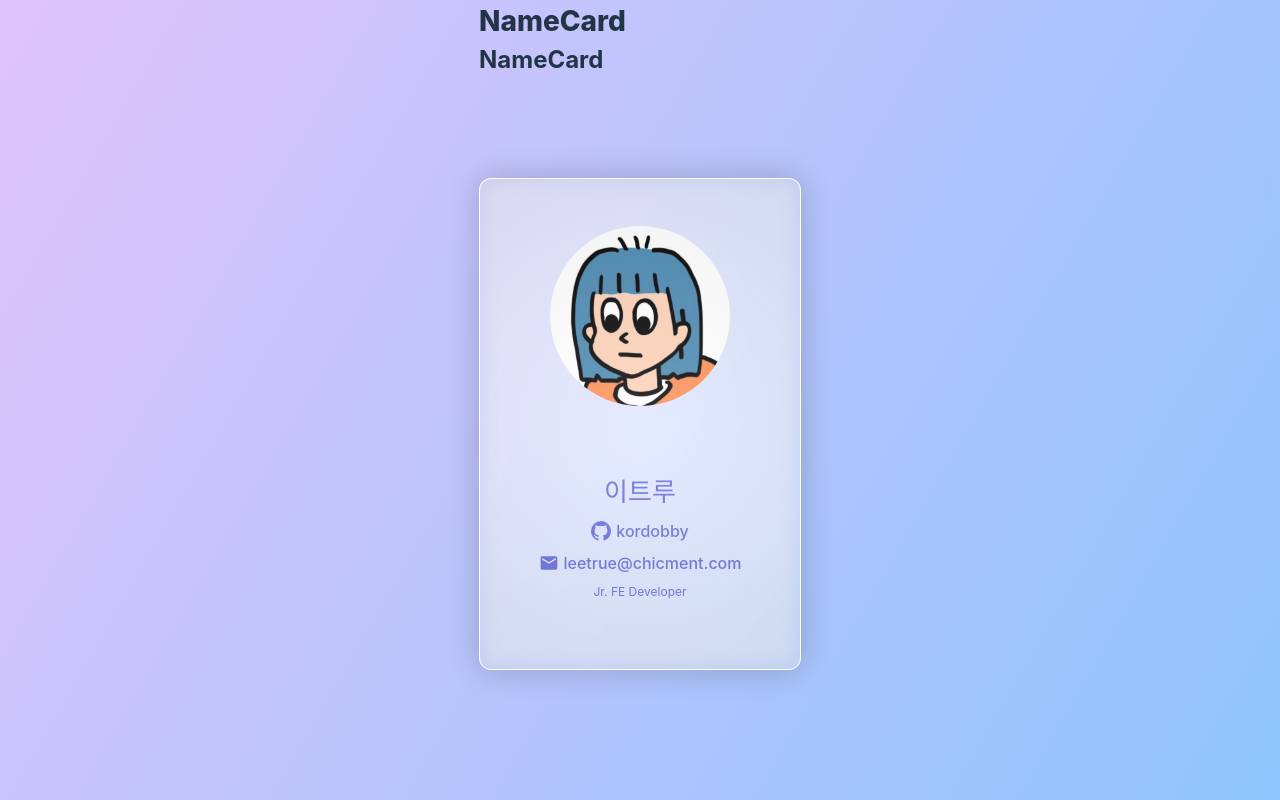
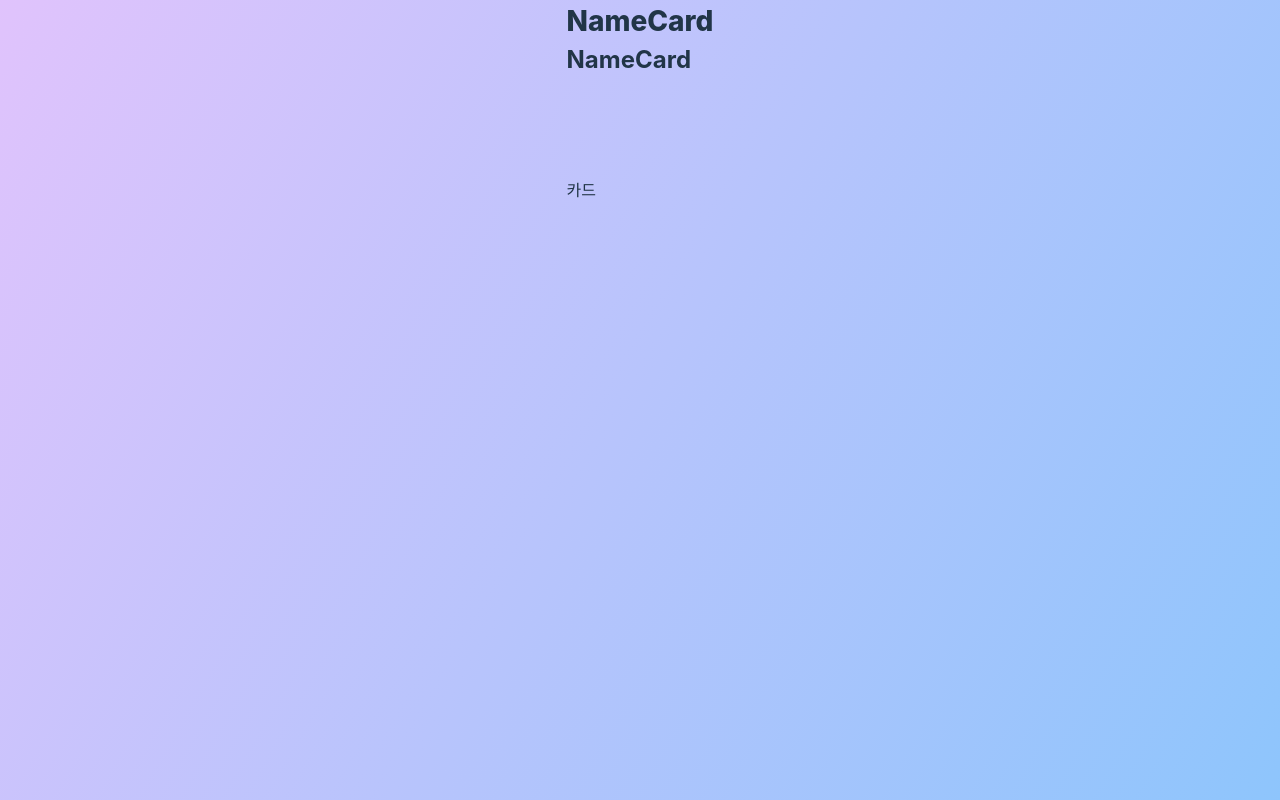
Before and after one commit to kordobby/with-kevin, a React (Vite) app: page / in a window 1280 px wide. Built offline with nearby package versions, Linux system fonts and the light colour scheme.

Commit message:
structuring

```diff
--- /dev/null
+++ b/src/components/layout/kevin/Contents.tsx
@@ -0,0 +1,19 @@
+import { FC, ReactNode } from "react";
+import styled from "styled-components";
+
+interface ContentsInterface {
+  children: ReactNode;
+}
+
+const Contents: FC<ContentsInterface> = ({ children }) => {
+  return <ContentsWrapper>{children}</ContentsWrapper>;
+};
+
+export default Contents;
+
+const ContentsWrapper = styled.div`
+  display: flex;
+  flex-direction: column;
+  justify-content: center;
+  border: 1px solid blue;
+`;
--- /dev/null
+++ b/src/components/layout/kevin/Layout.style.ts
@@ -0,0 +1,33 @@
+import styled from "styled-components";
+export const LayoutWrapper = styled.div`
+  width: 100vw;
+  display: flex;
+  justify-content: center;
+  align-items: center;
+  /* background-image: linear-gradient(120deg, #89f7fe 0%, #66a6ff 100%); */
+  /* background-image: linear-gradient(45deg, #a8edea 0%, #fed6e3 100%); */
+  background-image: linear-gradient(120deg, #e0c3fc 0%, #8ec5fc 100%);
+  overflow: scroll;
+  overflow-x: hidden;
+`;
+
+export const LayoutCenteredWrapper = styled.div`
+  position: relative;
+  display: flex;
+  flex-direction: column;
+  align-items: center;
+  width: 100%;
+  @media (min-width: 560px) {
+    width: 780px;
+  }
+`;
+
+export const LayoutChildrenWrapper = styled.div`
+  flex-grow: 1;
+  z-index: 1;
+  height: 100%;
+`;
+
+export const LayoutInnerWrapper = styled.div`
+  height: 100vh;
+`;
--- /dev/null
+++ b/src/components/layout/kevin/Layout.tsx
@@ -0,0 +1,24 @@
+import { FC, ReactNode } from "react";
+import styled from "styled-components";
+import {
+  LayoutCenteredWrapper,
+  LayoutChildrenWrapper,
+  LayoutInnerWrapper,
+  LayoutWrapper,
+} from "./Layout.style";
+
+interface LayoutInterface {
+  children: ReactNode;
+}
+
+const Layout: FC<LayoutInterface> = ({ children }) => {
+  return (
+    <LayoutWrapper>
+      <LayoutCenteredWrapper>
+        <LayoutInnerWrapper>{children}</LayoutInnerWrapper>
+      </LayoutCenteredWrapper>
+    </LayoutWrapper>
+  );
+};
+
+export default Layout;
--- /dev/null
+++ b/src/components/layout/kevin/Title.tsx
@@ -0,0 +1,39 @@
+import { FC } from "react";
+import styled, { css } from "styled-components";
+
+type TitleType = "subtitle";
+
+interface TitleInterface {
+  children: string;
+  types?: TitleType;
+}
+
+const Title: FC<TitleInterface> = ({ children, types }) => {
+  return (
+    <TitleWrapper types={types}>
+      <span>{children}</span>
+    </TitleWrapper>
+  );
+};
+
+const TitleWrapper = styled.div<{ types: TitleType }>`
+  ${({ types }) => {
+    switch (types) {
+      case "subtitle":
+        return css`
+          font-weight: 700;
+          font-size: 24px;
+          margin-bottom: 100px;
+        `;
+      default:
+        return css`
+          font-weight: 800;
+          font-size: 28px;
+        `;
+    }
+  }}
+`;
+
+const TitleText = styled.span``;
+
+export default Title;
--- /dev/null
+++ b/src/components/nameCard/kevin/NameCard.tsx
@@ -0,0 +1,5 @@
+const NameCard = () => {
+  return <>카드</>;
+};
+
+export default NameCard;
--- a/src/pages/PageHome.tsx
+++ b/src/pages/PageHome.tsx
@@ -1,6 +1,7 @@
 import Layout from "@/components/layout/true/Layout";
 import NameCard from "@/components/nameCard/true/NameCard";
-import NameCardTemplate from "@/templates/true/NameCardTemplate";
+// import NameCardTemplate from "@/templates/true/NameCardTemplate";
+import NameCardTemplate from "@/templates/kevin/NameCardTemplate";
 
 const PageHome = () => {
   return <NameCardTemplate />;
--- /dev/null
+++ b/src/templates/kevin/NameCardTemplate.tsx
@@ -0,0 +1,16 @@
+import Contents from "../../components/layout/kevin/Contents";
+import Layout from "../../components/layout/kevin/Layout";
+import Title from "../../components/layout/kevin/Title";
+import NameCard from "../../components/nameCard/kevin/NameCard";
+
+const NameCardTemplate = () => {
+  return (
+    <Layout>
+      <Title>NameCard</Title>
+      <Title types="subtitle">NameCard</Title>
+      <NameCard />
+    </Layout>
+  );
+};
+
+export default NameCardTemplate;
```
